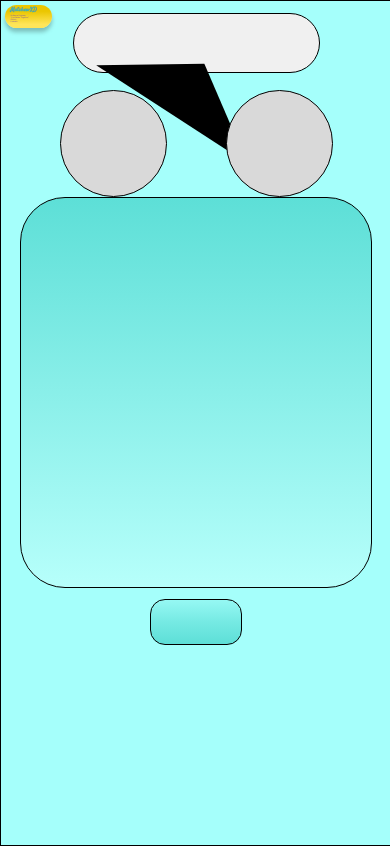
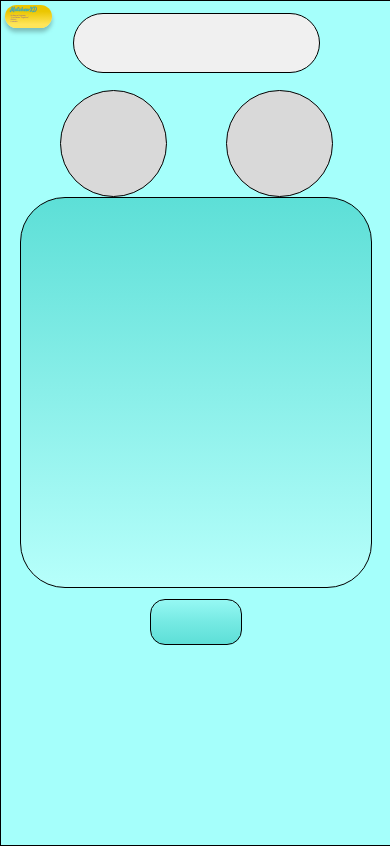
Before and after one commit to MatchewXD/calculator-webapp, a React (Create React App) app: page / in a window 390 px wide. Built offline with nearby package versions, Linux system fonts and the light colour scheme.

Commit message:
Created a speech tail and made it responsive

```diff
--- a/src/App.css
+++ b/src/App.css
@@ -149,26 +149,25 @@
 }
 
 .speech-tail {
-  /* position: absolute;
-  width: 69.84px;
-  height: 25.89px;
-  left: 138.87px;
-  top: 102.22px;
-
-  background: #F0F0F0;
-  border: 0.818863px solid #000000;
-  transform: matrix(0.87, 0.57, -0.47, 0.85, 0, 0); */
   position: absolute;
   width: 0;
   height: 0;
-  left: 25vw;
-  top: 15vw;
+  left: 24vw;
+  top: 13vw;
   transform: rotate(33deg);
 
 
   border-style: solid;
-  border-width: 0 90px 60px 90px;
+}
+
+.tail1 {
+  border-width: 0 5vw 4vw 5vw;
   border-color: transparent transparent black transparent;
+}
+
+.tail2 {
+  border-width: 0 4.99vw 3.95vw 4.94vw;
+  border-color: transparent transparent #F0F0F0 transparent;
 }
 
 /* Status Button */
@@ -217,4 +216,8 @@
     border-radius: 15px;
   }
 
+  .speech-tail {
+    border-color: transparent transparent transparent transparent;
+  }
+
 }
--- a/src/components/calculator.jsx
+++ b/src/components/calculator.jsx
@@ -18,8 +18,9 @@ class Calculator extends React.Component {
         <div className="job-disc">Software Engineer<br></br>"Live Better Together"<br></br>GitHub<br></br>LinkedIn</div>
       </div>
       <div className="calc-container">
+        <div className="speech-tail tail1"></div>
+        <div className="speech-tail tail2"></div>
         <div className="speech-bubble"></div>
-        <div className="speech-tail"></div>
         <div className="eye-container">
           <div className="left eye"></div>
           <div className="right eye"></div>
```
